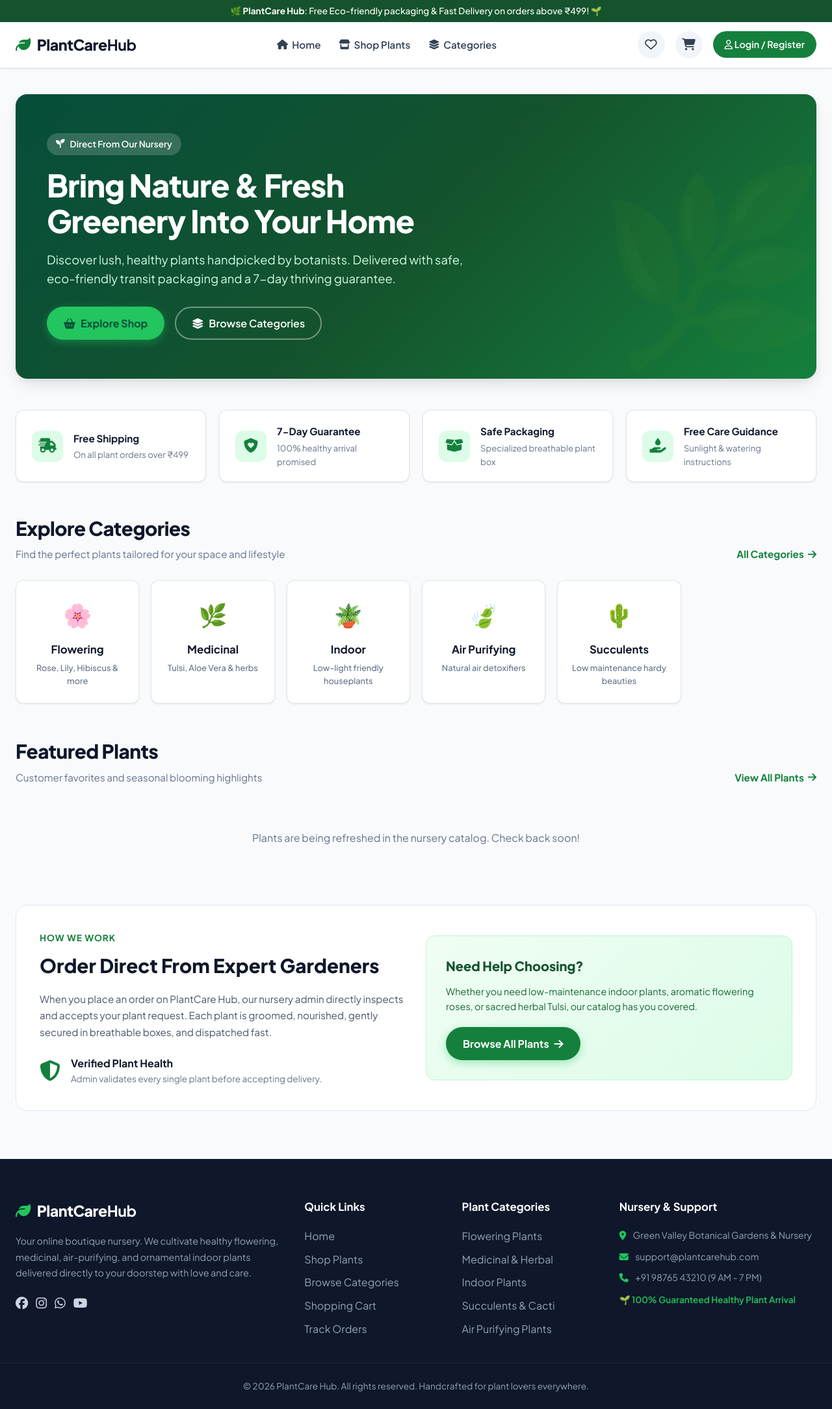
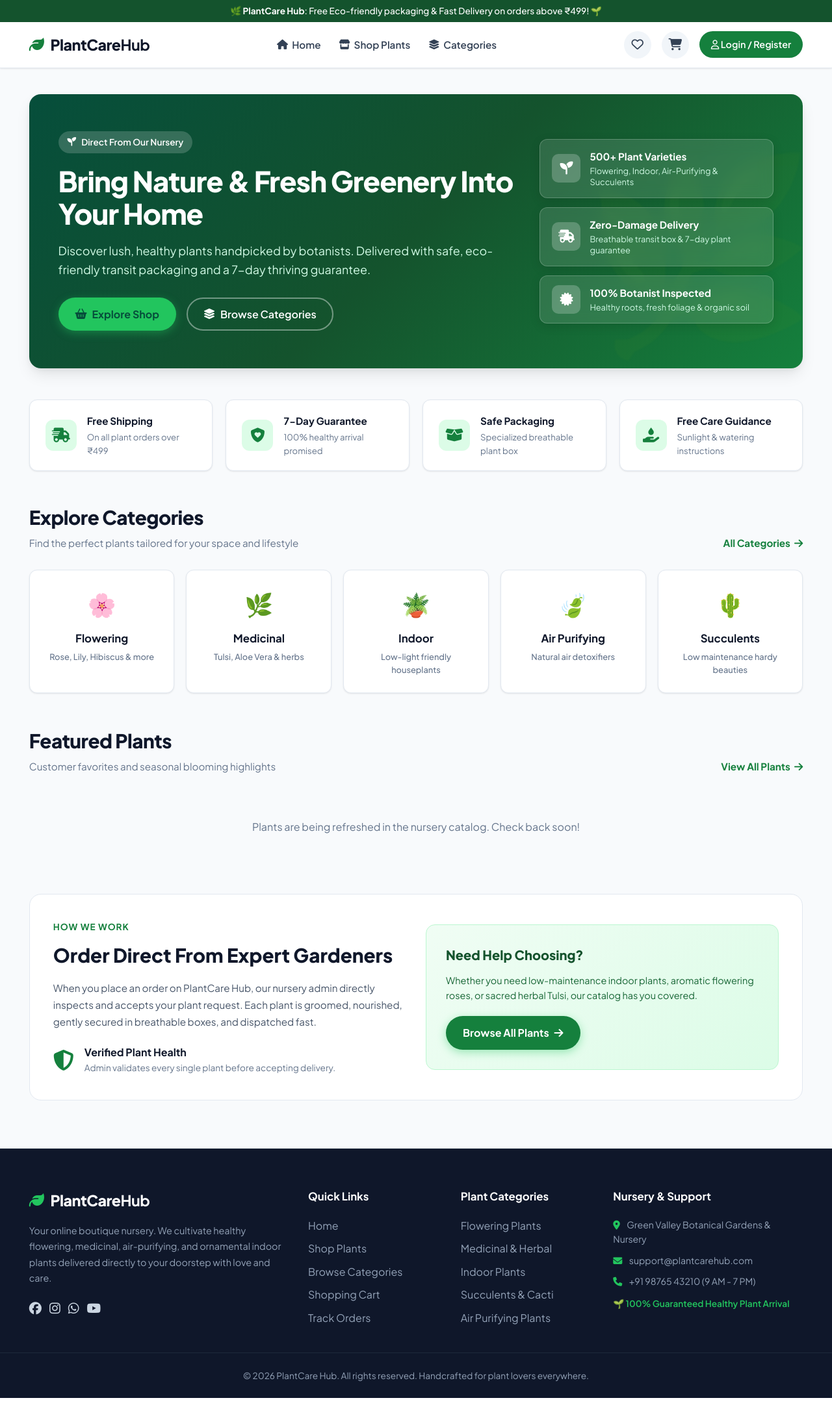
Before and after one commit to rajan963/SmartPlantCare-, a Flask app: page / in a window 1280 px wide. Shown: the whole page at 65% size. Run offline with Flask 3, Linux system fonts and the light colour scheme; data that the repository does not hold is empty; some libraries are stand-ins or nearby versions.

Commit message:
Make responsive layout cover full screen on laptop while preserving mobile layout

```diff
--- a/static/css/base.css
+++ b/static/css/base.css
@@ -89,13 +89,15 @@ button, input, select, textarea {
 }
 
 .navbar {
-  max-width: 1280px;
+  width: 100%;
+  max-width: 100%;
   margin: 0 auto;
-  padding: 14px 24px;
+  padding: 14px clamp(20px, 3.5vw, 56px);
   display: flex;
   align-items: center;
   justify-content: space-between;
   gap: 20px;
+  box-sizing: border-box;
 }
 
 .logo {
@@ -264,10 +266,11 @@ button, input, select, textarea {
    ALERTS & FLASH MESSAGES
    ========================================================================== */
 .flash-container {
-  max-width: 1280px;
-  margin: 16px auto 0;
-  padding: 0 24px;
   width: 100%;
+  max-width: 100%;
+  margin: 16px 0 0;
+  padding: 0 clamp(20px, 3.5vw, 56px);
+  box-sizing: border-box;
 }
 
 .alert {
@@ -320,16 +323,19 @@ button, input, select, textarea {
    ========================================================================== */
 .main-content {
   flex: 1;
-  max-width: 1280px;
+  width: 100%;
+  max-width: 100%;
   margin: 0 auto;
-  padding: 24px;
-  width: 100%;
+  padding: 24px clamp(20px, 3.5vw, 56px);
+  box-sizing: border-box;
 }
 
 .container-wide {
-  max-width: 1280px;
+  width: 100%;
+  max-width: 100%;
   margin: 0 auto;
-  padding: 0 24px;
+  padding: 0 clamp(20px, 3.5vw, 56px);
+  box-sizing: border-box;
 }
 
 /* ==========================================================================
@@ -544,6 +550,18 @@ button, input, select, textarea {
 }
 
 @media (max-width: 768px) {
+  .navbar {
+    padding: 12px 16px;
+  }
+  .flash-container {
+    padding: 0 16px;
+  }
+  .main-content {
+    padding: 16px 14px;
+  }
+  .container-wide {
+    padding: 0 16px;
+  }
   .nav-links {
     display: none;
   }
--- a/static/css/index.css
+++ b/static/css/index.css
@@ -9,11 +9,15 @@
   background: linear-gradient(135deg, #064e3b 0%, #14532d 50%, #15803d 100%);
   color: #ffffff;
   border-radius: var(--radius-lg);
-  padding: 60px 48px;
+  padding: clamp(40px, 4.5vw, 64px) clamp(28px, 3.5vw, 56px);
   margin-bottom: 48px;
   position: relative;
   overflow: hidden;
   box-shadow: var(--shadow-lg);
+  display: flex;
+  align-items: center;
+  justify-content: space-between;
+  gap: 40px;
 }
 
 .hero-banner::after {
@@ -27,7 +31,8 @@
 }
 
 .hero-content {
-  max-width: 650px;
+  flex: 1;
+  max-width: 720px;
   position: relative;
   z-index: 2;
 }
@@ -46,7 +51,7 @@
 }
 
 .hero-title {
-  font-size: 3rem;
+  font-size: clamp(2.3rem, 3.4vw, 3.3rem);
   font-weight: 800;
   line-height: 1.15;
   margin-bottom: 18px;
@@ -54,7 +59,7 @@
 }
 
 .hero-subtitle {
-  font-size: 1.15rem;
+  font-size: 1.12rem;
   color: #d1fae5;
   margin-bottom: 28px;
   line-height: 1.6;
@@ -64,6 +69,65 @@
   display: flex;
   gap: 16px;
   flex-wrap: wrap;
+}
+
+/* Hero Desktop Feature Highlights */
+.hero-visual {
+  display: flex;
+  flex-direction: column;
+  gap: 14px;
+  width: 360px;
+  max-width: 100%;
+  position: relative;
+  z-index: 2;
+  flex-shrink: 0;
+}
+
+.hero-feature-card {
+  background: rgba(255, 255, 255, 0.12);
+  border: 1px solid rgba(255, 255, 255, 0.22);
+  backdrop-filter: blur(10px);
+  -webkit-backdrop-filter: blur(10px);
+  border-radius: var(--radius-md);
+  padding: 14px 18px;
+  display: flex;
+  align-items: center;
+  gap: 14px;
+  box-shadow: 0 4px 16px rgba(0, 0, 0, 0.12);
+  transition: transform 0.25s ease, background 0.25s ease;
+}
+
+.hero-feature-card:hover {
+  transform: translateX(4px);
+  background: rgba(255, 255, 255, 0.18);
+}
+
+.h-card-icon {
+  width: 44px;
+  height: 44px;
+  border-radius: 10px;
+  background: rgba(255, 255, 255, 0.22);
+  color: #ffffff;
+  display: flex;
+  align-items: center;
+  justify-content: center;
+  font-size: 1.25rem;
+  flex-shrink: 0;
+}
+
+.h-card-info strong {
+  display: block;
+  font-size: 0.95rem;
+  font-weight: 700;
+  color: #ffffff;
+  margin-bottom: 2px;
+}
+
+.h-card-info p {
+  font-size: 0.8rem;
+  color: #d1fae5;
+  margin: 0;
+  line-height: 1.35;
 }
 
 /* Feature Highlights Bar */
@@ -119,7 +183,7 @@
 /* Category Cards */
 .categories-grid {
   display: grid;
-  grid-template-columns: repeat(auto-fill, minmax(180px, 1fr));
+  grid-template-columns: repeat(auto-fit, minmax(190px, 1fr));
   gap: 18px;
   margin-bottom: 50px;
 }
@@ -400,11 +464,27 @@
 }
 
 /* Responsiveness for Home */
+@media (max-width: 992px) {
+  .hero-banner {
+    flex-direction: column;
+    align-items: flex-start;
+    gap: 28px;
+  }
+  .hero-visual {
+    width: 100%;
+    max-width: 100%;
+  }
+}
+
 @media (max-width: 768px) {
   .hero-banner {
-    padding: 36px 24px;
+    padding: 32px 20px;
+    margin-bottom: 32px;
   }
   .hero-title {
     font-size: 2.1rem;
   }
+  .hero-visual {
+    display: none;
+  }
 }
--- a/static/css/plant_details.css
+++ b/static/css/plant_details.css
@@ -16,7 +16,7 @@
 
 .product-detail-grid {
   display: grid;
-  grid-template-columns: 1fr 1fr;
+  grid-template-columns: minmax(320px, 480px) 1fr;
   gap: 48px;
 }
 
--- a/static/css/profile.css
+++ b/static/css/profile.css
@@ -8,7 +8,7 @@
   display: grid;
   grid-template-columns: 280px 1fr;
   gap: 32px;
-  max-width: 960px;
+  max-width: 1200px;
   margin: 0 auto;
 }
 
--- a/templates/index.html
+++ b/templates/index.html
@@ -24,6 +24,31 @@
             <a href="{{ url_for('categories') }}" class="btn-outline-light">
                 <i class="fa-solid fa-layer-group"></i> Browse Categories
             </a>
+        </div>
+    </div>
+
+    <!-- Hero Visual / Feature Highlights (Full-Screen Desktop) -->
+    <div class="hero-visual">
+        <div class="hero-feature-card">
+            <div class="h-card-icon"><i class="fa-solid fa-seedling"></i></div>
+            <div class="h-card-info">
+                <strong>500+ Plant Varieties</strong>
+                <p>Flowering, Indoor, Air-Purifying & Succulents</p>
+            </div>
+        </div>
+        <div class="hero-feature-card">
+            <div class="h-card-icon"><i class="fa-solid fa-truck-fast"></i></div>
+            <div class="h-card-info">
+                <strong>Zero-Damage Delivery</strong>
+                <p>Breathable transit box & 7-day plant guarantee</p>
+            </div>
+        </div>
+        <div class="hero-feature-card">
+            <div class="h-card-icon"><i class="fa-solid fa-certificate"></i></div>
+            <div class="h-card-info">
+                <strong>100% Botanist Inspected</strong>
+                <p>Healthy roots, fresh foliage & organic soil</p>
+            </div>
         </div>
     </div>
 </section>
--- a/templates/my_orders.html
+++ b/templates/my_orders.html
@@ -18,7 +18,7 @@
 </div>
 
 {% if orders %}
-<div style="max-width:900px; margin:0 auto;">
+<div style="max-width:1200px; margin:0 auto;">
     {% for ord in orders %}
     <div class="order-card">
         <!-- Order Header -->
```
